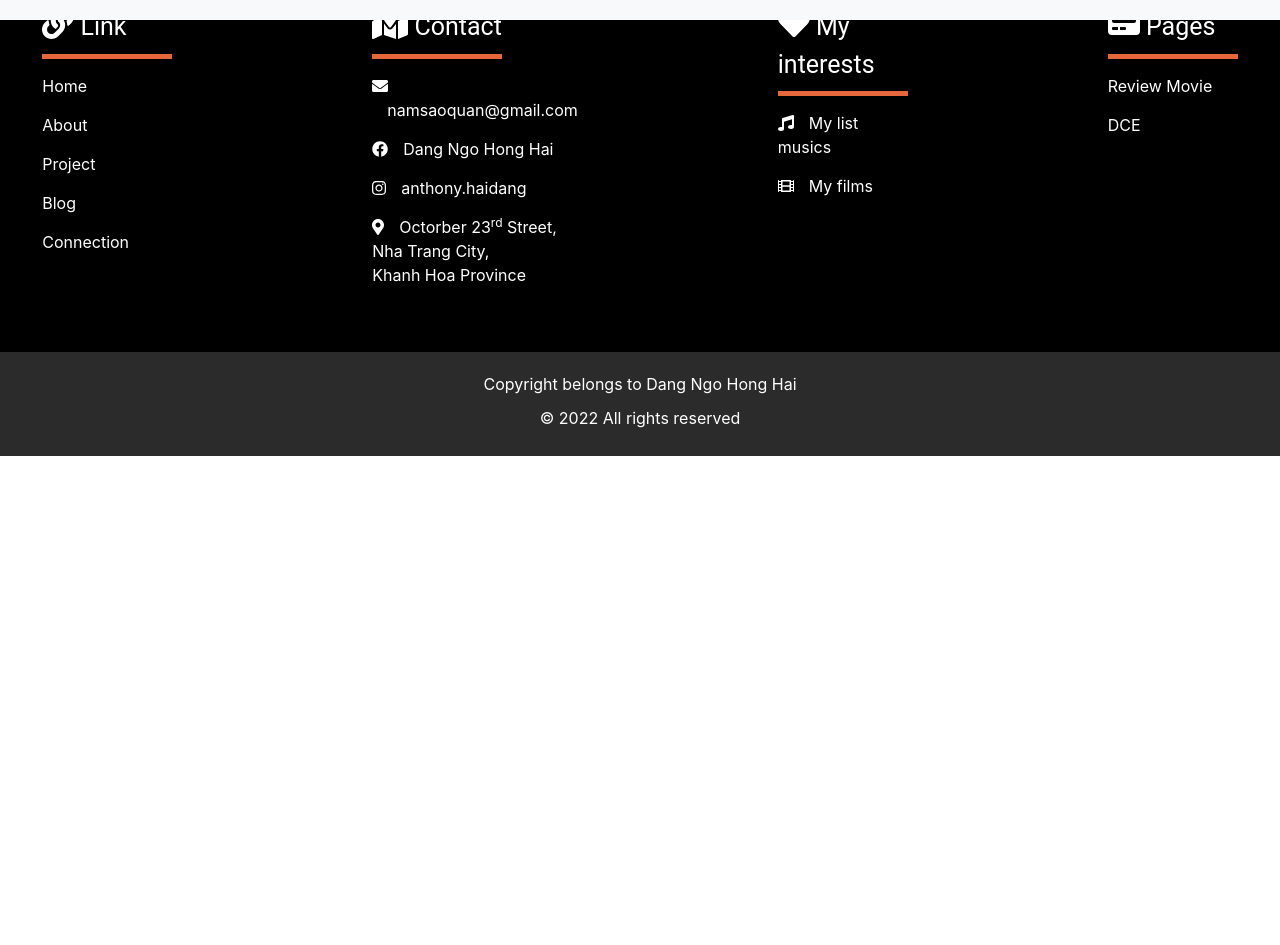
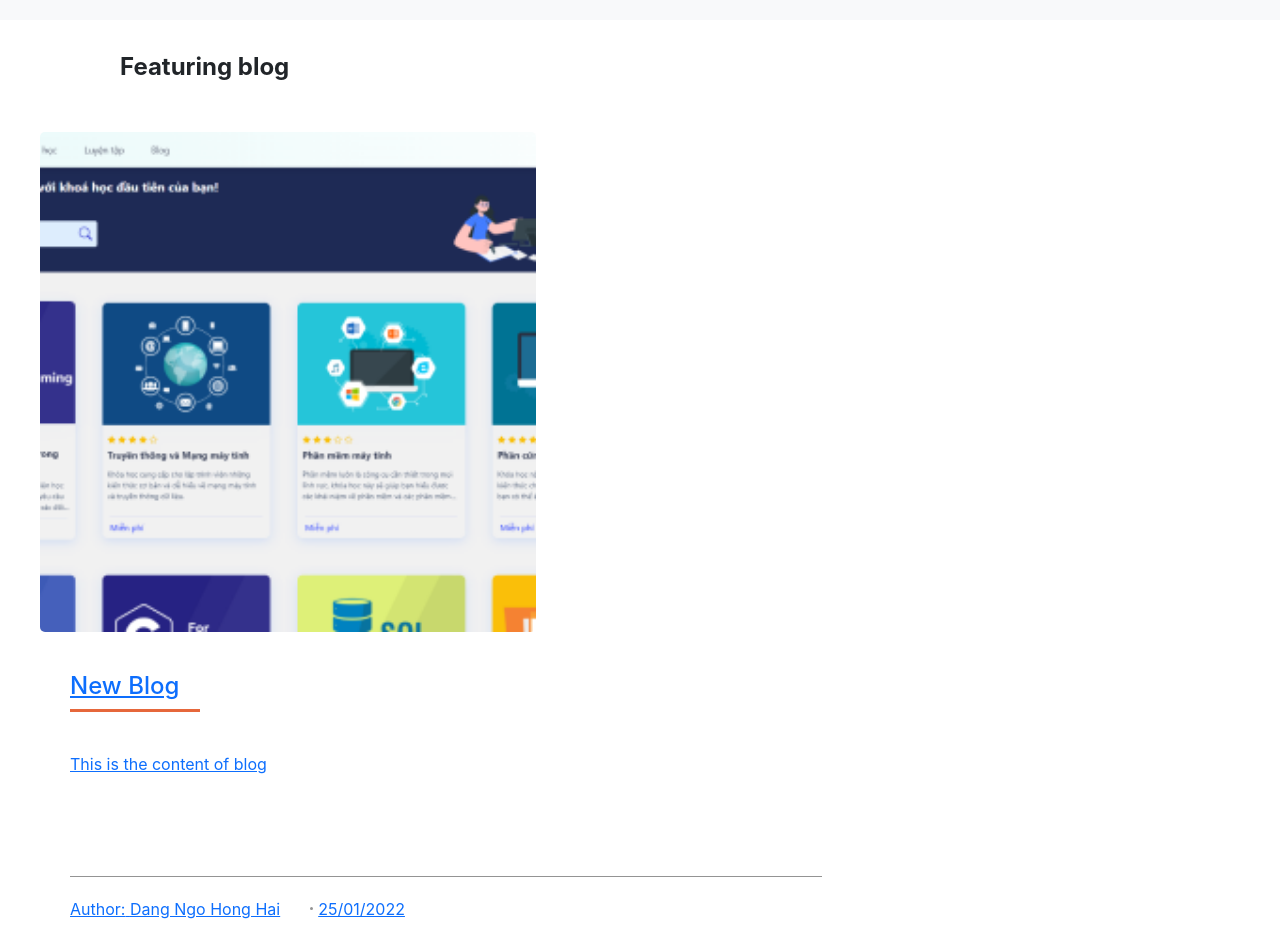
Before and after one commit to honghaianthony/anthony-hai-official, a React (Create React App) app: page /blog in a window 1280 px wide. Shown: the part 67-1012 px from the top of the page. Before the commit the page ends 800 px from the top, so only its background shows below. Built offline with nearby package versions, Linux system fonts and the light colour scheme.

Commit message:
Make featuring blog

```diff
--- /dev/null
+++ b/src/components/Blog/Blog.js
@@ -0,0 +1,16 @@
+import React from "react";
+import "./Blog.scss";
+import FeaturingBlog from "../Blog/FeaturingBlog/FeaturingBlog";
+function Blog() {
+    return (
+        <div className="blog-container">
+            <div className="featuring-blog">
+                <div className="featuring-blog-item">
+                    <FeaturingBlog />
+                </div>
+            </div>
+        </div>
+    );
+}
+
+export default Blog;
--- /dev/null
+++ b/src/components/Blog/Blog.scss
@@ -0,0 +1,19 @@
+.blog-container {
+    padding: 20px;
+    .featuring-blog-item {
+        position: relative;
+        z-index: 1;
+    }
+    .featuring-blog .blog-item-wrap {
+        position: relative;
+        z-index: 1;
+        width: 40%;
+        margin: 20px;
+    }
+    .featuring-blog .blog-item-img {
+        width: 100%;
+        object-fit: cover;
+        height: 500px;
+        border-radius: 5px;
+    }
+}
--- a/src/components/Blog/FeaturingBlog/FeaturingBlog.js
+++ b/src/components/Blog/FeaturingBlog/FeaturingBlog.js
@@ -1,7 +1,54 @@
 import React from "react";
+import { Link } from "react-router-dom";
 import "./FeaturingBlog.scss";
-function FeaturingBlog() {
-    return <div>Test FeaturingBlog</div>;
+import DCE from "../../../assets/images/dce470.png";
+function FeaturingBlog(props) {
+    return (
+        <>
+            <div className="featuring-blog-container">
+                <div className="featuring-blog-title">
+                    <h4>Featuring blog</h4>
+                </div>
+                <Link className="featuring-blog-link" to="/">
+                    <div className="featuring-blog-detail-container">
+                        <figure
+                            className="blog-item-wrap"
+                            data-category={props.label}
+                        >
+                            <img
+                                className="blog-item-img"
+                                alt={props.title}
+                                src={DCE}
+                            />
+                        </figure>
+                        <div className="featuring-blog-detail-right">
+                            <div className="title-blog">
+                                <h4>New Blog</h4>
+                                <span class="animate-border mt-2 mb-6"></span>
+                            </div>
+                            <div className="content-in-sum-blog">
+                                <p>This is the content of blog</p>
+                            </div>
+                            <span class="animate-border-second"></span>
+                            <div className="info-blog">
+                                <div className="author-blog">
+                                    <p>
+                                        Author:{" "}
+                                        <Link to="/">Dang Ngo Hong Hai</Link>
+                                    </p>
+                                </div>
+                                <div className="date-create-blog">
+                                    {" "}
+                                    <span class="animate-border-third"></span>
+                                    25/01/2022
+                                </div>
+                            </div>
+                        </div>
+                    </div>
+                </Link>
+            </div>
+        </>
+    );
 }
 
 export default FeaturingBlog;
--- a/src/components/Blog/FeaturingBlog/FeaturingBlog.scss
+++ b/src/components/Blog/FeaturingBlog/FeaturingBlog.scss
@@ -0,0 +1,86 @@
+.featuring-blog-container {
+    margin: 100px 0;
+    .featuring-blog-title {
+        text-align: left;
+        margin-left: 100px;
+        h4 {
+            font-weight: bold;
+        }
+        margin-bottom: 50px;
+    }
+    .featuring-blog-detail-container {
+        .featuring-blog-link {
+            display: flex;
+            flex-flow: row;
+            width: 100%;
+            box-shadow: 0 6px 20px rgba(56, 125, 255, 0.17);
+            -webkit-filter: drop-shadow(0 6px 20px rgba(56, 125, 255, 0.017));
+            filter: drop-shadow(0 6px 20px rgba(56, 125, 255, 0.017));
+            border-radius: 10px;
+            overflow: hidden;
+            text-decoration: none;
+            text-align: left;
+        }
+        .featuring-blog-detail-left {
+            text-align: center;
+            margin-bottom: 30px;
+            padding: 0 20px;
+            img {
+                width: 100%;
+                max-height: 100%;
+                height: auto;
+                vertical-align: middle;
+            }
+            transition: all 400ms;
+            &:hover {
+                transform: scale(1.1);
+                cursor: pointer;
+            }
+        }
+        .featuring-blog-detail-right {
+            margin-left: 50px;
+            .title-blog {
+                margin-top: 40px;
+                text-align: left;
+                .animate-border {
+                    position: relative;
+                    display: block;
+                    width: 130px;
+                    height: 3px;
+                    background: #e6673b;
+                }
+            }
+            .content-in-sum-blog {
+                text-align: left;
+                margin-top: 40px;
+            }
+            .animate-border-second {
+                display: block;
+                width: 47rem;
+                height: 1px;
+                background: #949494;
+                margin-top: 100px;
+            }
+            .info-blog {
+                display: flex;
+                margin-top: 20px;
+                a {
+                    text-decoration: none;
+                }
+                .date-create-blog {
+                    margin-left: 30px;
+                    display: flex;
+                    .animate-border-third {
+                        display: block;
+                        width: 3px;
+                        height: 3px;
+                        border-radius: 50%;
+                        background: #949494;
+                        margin-top: 10px;
+                        margin-right: 5px;
+                    }
+                }
+            }
+        }
+    }
+}
--- a/src/pages/Blog.js
+++ b/src/pages/Blog.js
@@ -1,11 +1,11 @@
 import React from "react";
 import MainLayout from "../layouts/MainLayout";
-import FeaturingBlog from "../components/Blog/FeaturingBlog/FeaturingBlog";
+import BlogMain from "../components/Blog/Blog";
 function Blog() {
     return (
         <>
             <MainLayout>
-                <FeaturingBlog />
+                <BlogMain />
             </MainLayout>
         </>
     );
```
